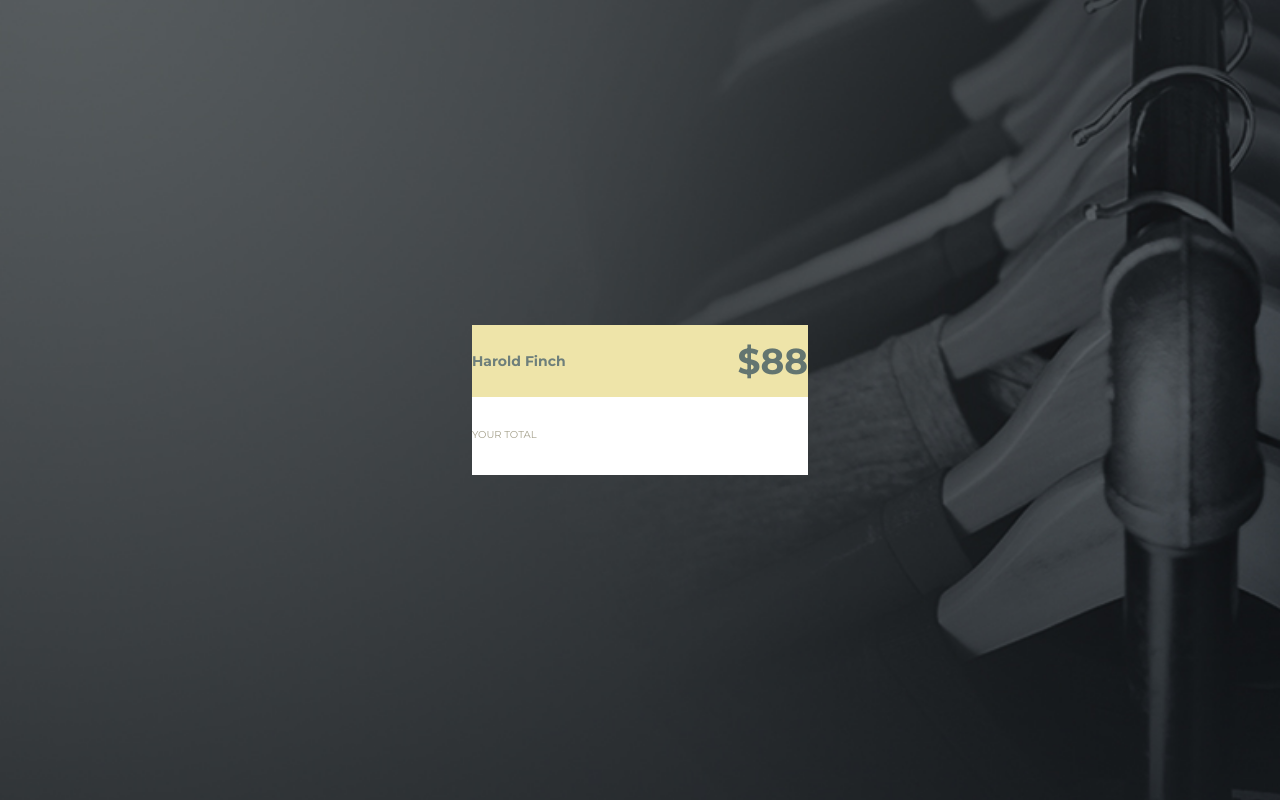
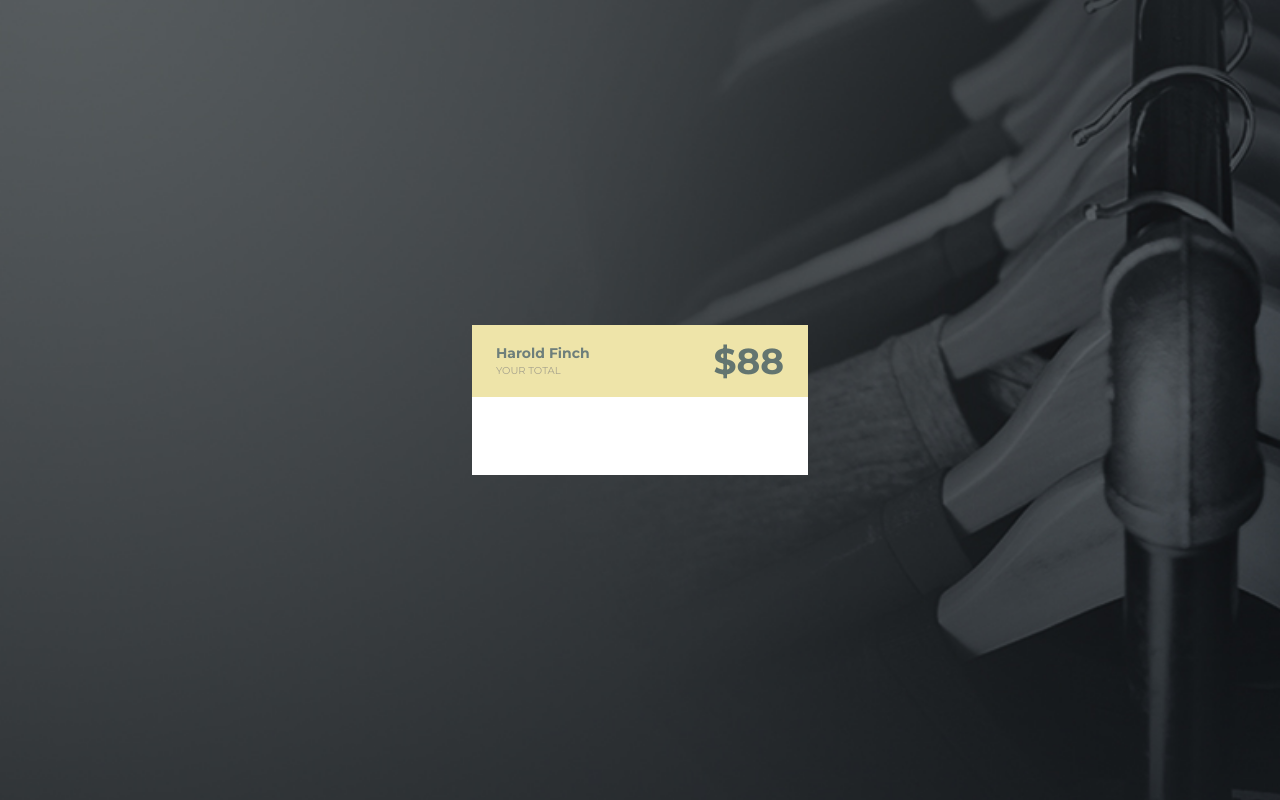
Before and after one commit to beetroot-front-end/forms, a plain HTML site: page index.html in a window 1280 px wide. Drawn offline with Linux system fonts and the light colour scheme.

Commit message:
finished with header

```diff
--- a/css/default.css
+++ b/css/default.css
@@ -21,9 +21,12 @@
     height: 72px;
     line-height: 72px;
     background-color: #eee4a9;
+    padding: 0 24px;
 }
 .payment__modal-header-title {
-    float: left;
+    line-height: 16px;
+    display: inline-block;
+    vertical-align: middle;
 }
 .payment__modal-header-title-name {
   font-size: 14px;
```
